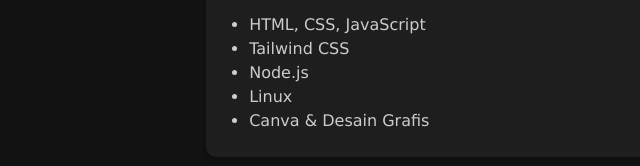
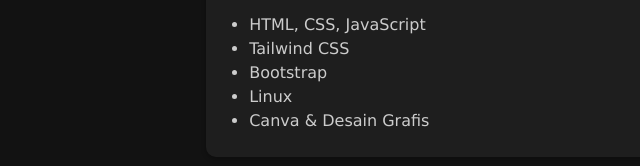
Before and after one commit to adtttluvvm/htmlcss, a plain HTML site: page about.html in a window 1280 px wide. Shown: the part 610-776 px from the top of the page, 0-640 px from the left. Drawn offline with Linux system fonts and the light colour scheme.

Commit message:
Update about.html

```diff
--- a/about.html
+++ b/about.html
@@ -163,7 +163,7 @@
         <ul>
           <li>HTML, CSS, JavaScript</li>
           <li>Tailwind CSS</li>
-          <li>Node.js</li>
+          <li>Bootstrap</li>
           <li>Linux</li>
           <li>Canva & Desain Grafis</li>
         </ul>
```
